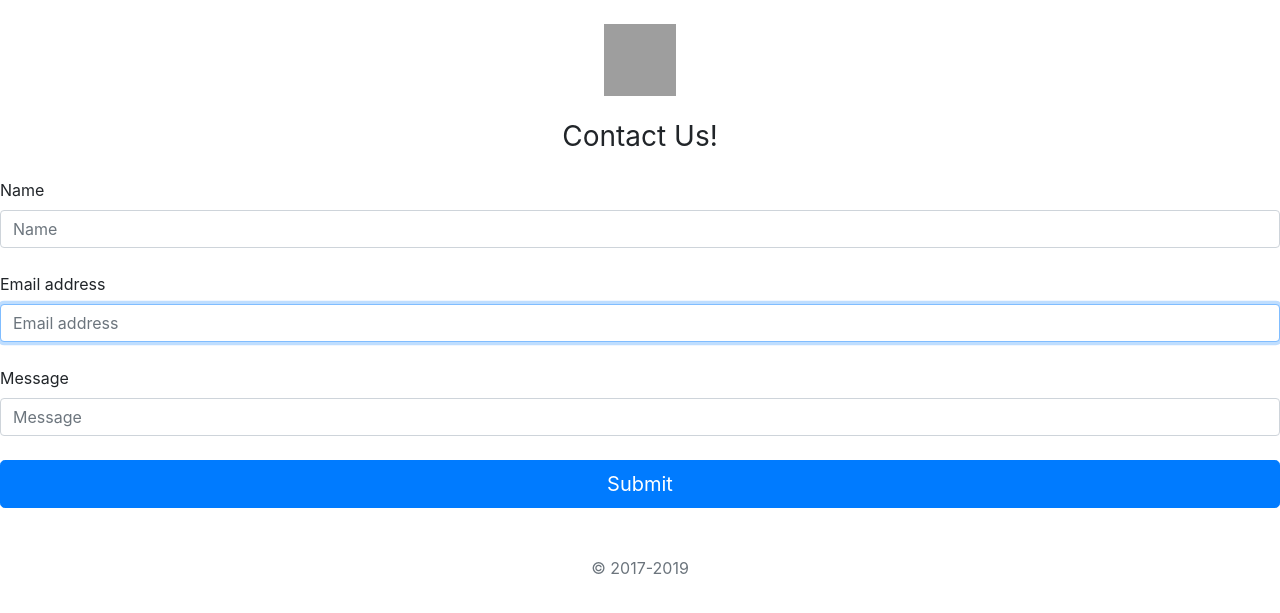
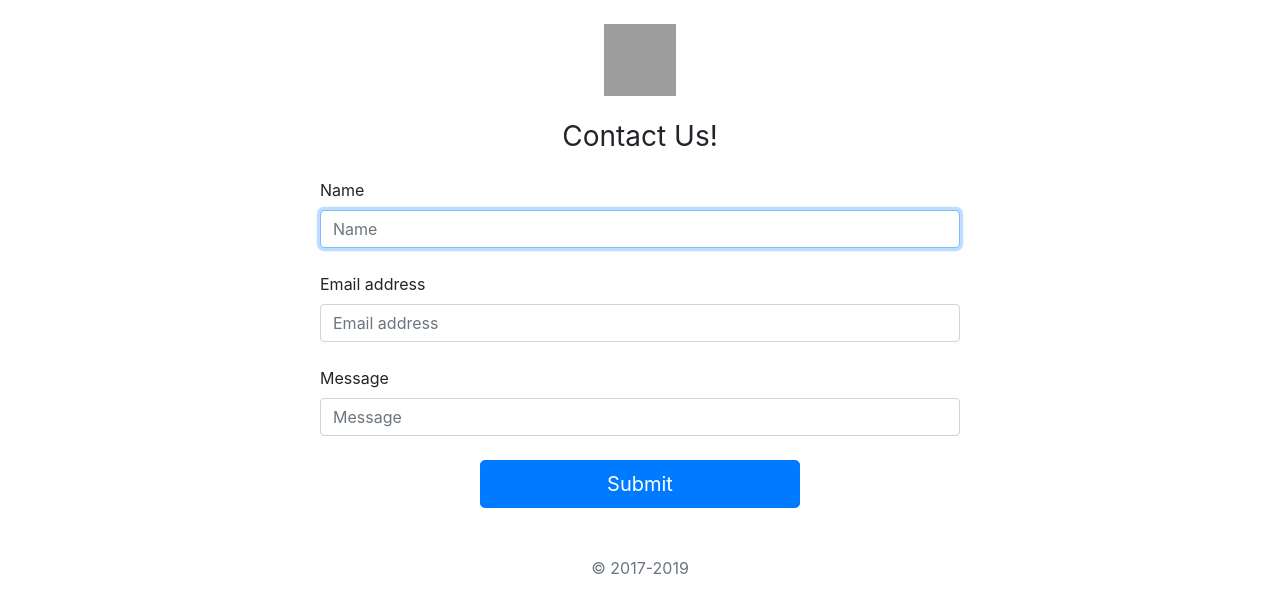
Before and after one commit to eshelton823/ECT, a Django app: page /pcsite/contactus in a window 1280 px wide. Shown: the part 56-669 px from the top of the page. Run offline with Django 3.2, Linux system fonts and the light colour scheme; some libraries are stand-ins or nearby versions; grey boxes are pictures that could not be loaded.

```diff
--- a/pcsite/templates/pcsite/contactus.html
+++ b/pcsite/templates/pcsite/contactus.html
@@ -45,23 +45,38 @@
     <h1 class="h3 mb-3 font-weight-normal">Contact Us!</h1>
   </div>
 
-  <div class="form-label-group">
+  <div class="form-label-group d-flex justify-content-center">
+    <div class="col-xs-2 w-50">
       <label for="inputName">Name</label>
-    <input type="name" id="inputName" class="form-control" placeholder="Name" required>
+      <input type="name" id="inputName" class="form-control" placeholder="Name" required autofocus>
     </div>
+  </div>
+
   <br>
-  <div class="form-label-group">
+
+  <div class="form-label-group d-flex justify-content-center">
+    <div class="col-xs-2 w-50">
       <label for="inputEmail">Email address</label>
       <input type="email" id="inputEmail" class="form-control" placeholder="Email address" required autofocus>
     </div>
+  </div>
+
   <br>
-  <div class="form-label-group">
+
+  <div class="form-label-group d-flex justify-content-center">
+    <div class="col-xs-2 w-50">
       <label for="inputMessage">Message</label>
       <input type="Message" id="inputMessage" class="form-control" placeholder="Message" required autofocus>
     </div>
+  </div>
+
+
   <br>
 
-  <button class="btn btn-lg btn-primary btn-block" type="submit">Submit</button>
+  <div class="d-flex justify-content-center">
+    <button class="btn btn-lg btn-primary btn-block w-25" type="submit">Submit</button>
+  </div>
+
   <p class="mt-5 mb-3 text-muted text-center">&copy; 2017-2019</p>
 </form>
     <!-- Optional JavaScript -->
--- a/pcsite/templates/pcsite/signup.html
+++ b/pcsite/templates/pcsite/signup.html
@@ -9,7 +9,7 @@
     <link rel="stylesheet" href="https://stackpath.bootstrapcdn.com/bootstrap/4.3.1/css/bootstrap.min.css" integrity="sha384-ggOyR0iXCbMQv3Xipma34MD+dH/1fQ784/j6cY/iJTQUOhcWr7x9JvoRxT2MZw1T" crossorigin="anonymous">
 
     <title>Sign <Up></Up></title>
-    <body>
+  <body>
   <nav class="navbar navbar-expand-md navbar-dark bg-info mb-4">
   <a class="navbar-brand" href="#">PC Wedding Planning</a>
   <button class="navbar-toggler" type="button" data-toggle="collapse" data-target="#navbarCollapse" aria-controls="navbarCollapse" aria-expanded="false" aria-label="Toggle navigation">
@@ -37,7 +37,7 @@
     </ul>
 
   </div>
-</nav>
+  </nav>
     <!-- Optional JavaScript -->
     <!-- jQuery first, then Popper.js, then Bootstrap JS -->
     <script src="https://code.jquery.com/jquery-3.3.1.slim.min.js" integrity="sha384-q8i/X+965DzO0rT7abK41JStQIAqVgRVzpbzo5smXKp4YfRvH+8abtTE1Pi6jizo" crossorigin="anonymous"></script>
```
Also changed, not shown: pcsite/templates/pcsite/login.html (+16 -9 lines). Lines whose indentation alone changed are shown as unchanged.
